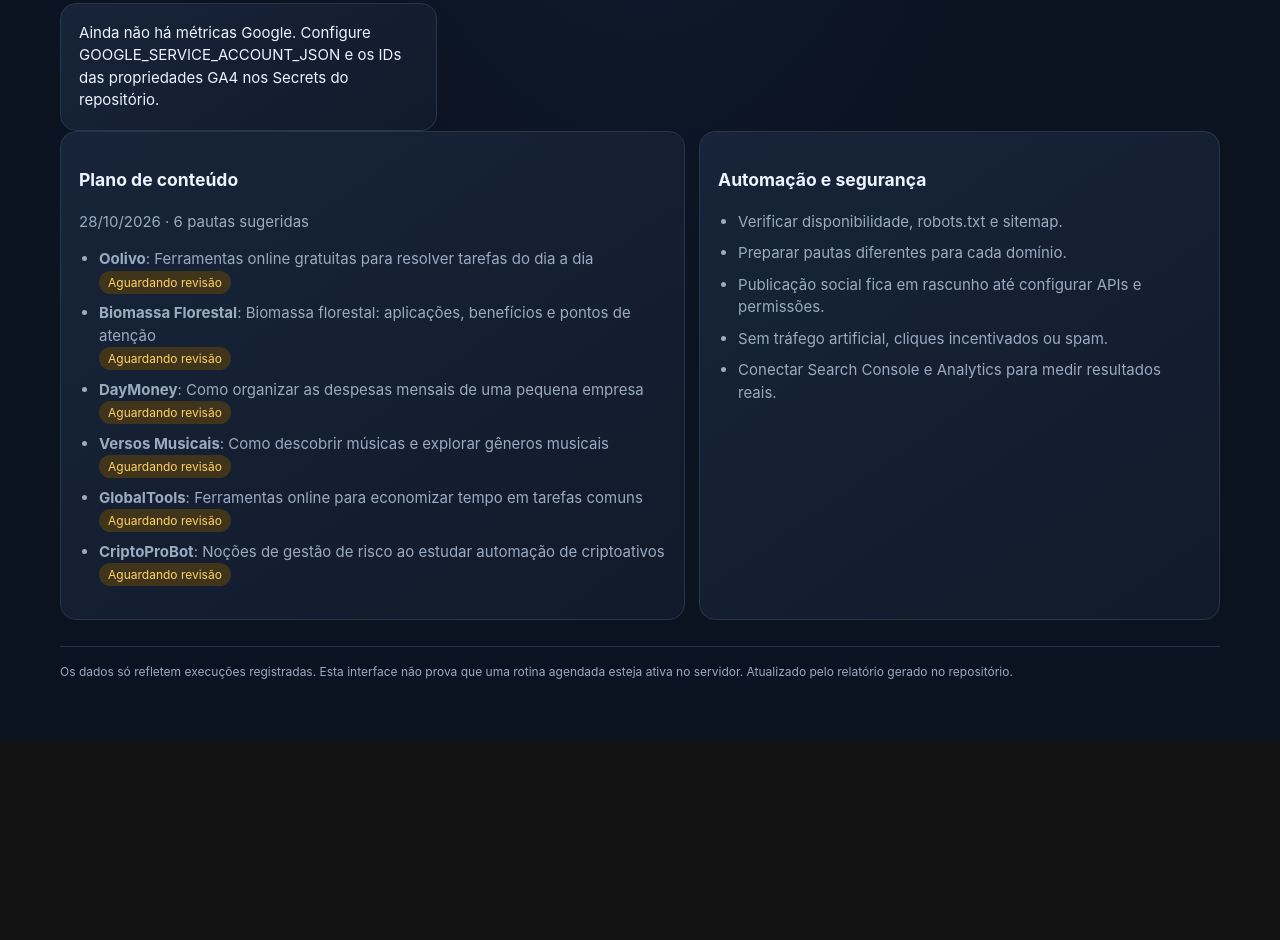
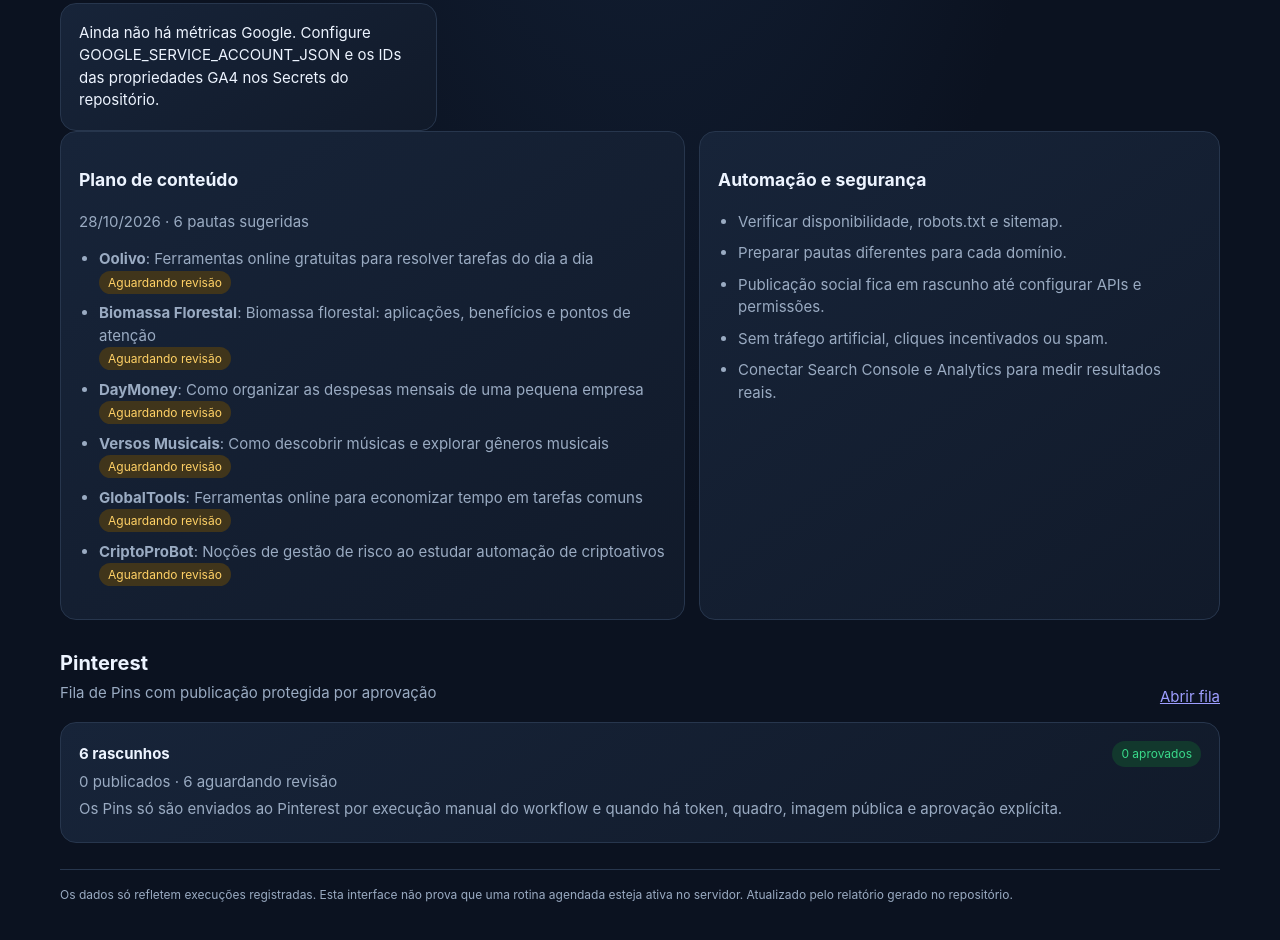
Before and after one commit to TFERRE21/divulga-odesistes, a website: page index.html in a window 1280 px wide. Shown: the part 1008-1948 px from the top of the page. Before the commit the page ends 1749 px from the top, so only its background shows below. Drawn offline with Linux system fonts and the light colour scheme; no server answers.

Commit message:
feat: show Pinterest approval queue in dashboard

```diff
--- a/index.html
+++ b/index.html
@@ -17,7 +17,7 @@ main{max-width:1200px;margin:auto;padding:32px 20px 60px}.top{display:flex;justi
 <section id="sites" class="sites"><div class="card">Carregando cadastro dos sites…</div></section><div id="error" class="error hidden"></div>
 <div class="section-head"><div><h2>Fila de divulgação</h2><p>Pautas sugeridas para análise antes de publicar</p></div></div>
 <div class="section-head"><div><h2>Resultados do Google</h2><p>Search Console e Analytics · últimos 28 dias consolidados</p></div><span id="google-status" class="pill warn">Aguardando integração</span></div><section id="google-metrics" class="sites"><div class="card">As métricas aparecerão após configurar as credenciais autorizadas do Google.</div></section><section class="lower"><div class="card"><h3>Plano de conteúdo</h3><div id="plan">Carregando sugestões…</div></div><div class="card"><h3>Automação e segurança</h3><ul class="list"><li>Verificar disponibilidade, robots.txt e sitemap.</li><li>Preparar pautas diferentes para cada domínio.</li><li>Publicação social fica em rascunho até configurar APIs e permissões.</li><li>Sem tráfego artificial, cliques incentivados ou spam.</li><li>Conectar Search Console e Analytics para medir resultados reais.</li></ul></div></section>
-<div class="footer">Os dados só refletem execuções registradas. Esta interface não prova que uma rotina agendada esteja ativa no servidor. Atualizado pelo relatório gerado no repositório.</div>
+<div class="section-head"><div><h2>Pinterest</h2><p>Fila de Pins com publicação protegida por aprovação</p></div><a href="https://github.com/TFERRE21/divulga-odesistes/blob/main/data/pinterest-queue.json">Abrir fila</a></div><section id="pinterest-queue" class="card">Carregando fila do Pinterest…</section><div class="footer">Os dados só refletem execuções registradas. Esta interface não prova que uma rotina agendada esteja ativa no servidor. Atualizado pelo relatório gerado no repositório.</div>
 </main>
 <script>
 const $=id=>document.getElementById(id);
@@ -27,7 +27,7 @@ async function getJson(file){const r=await fetch(file+'?v='+Date.now(),{cache:'n
 async function load(){
  $('refresh').disabled=true;$('error').classList.add('hidden');
  try{
-  const [cfg,report,plan,google]=await Promise.all([getJson('config/sites.json'),getJson('data/latest.json').catch(()=>null),getJson('data/promotion-plan.json').catch(()=>null),getJson('data/google-metrics.json').catch(()=>null)]);
+  const [cfg,report,plan,google,pinterest]=await Promise.all([getJson('config/sites.json'),getJson('data/latest.json').catch(()=>null),getJson('data/promotion-plan.json').catch(()=>null),getJson('data/google-metrics.json').catch(()=>null),getJson('data/pinterest-queue.json').catch(()=>null)]);
   $('total').textContent=cfg.length;
   if(report){
    $('online').textContent=report.summary.online+'/'+report.summary.totalSites;
@@ -39,6 +39,8 @@ async function load(){
   $('sites').innerHTML=cfg.map(s=>{const d=rs.find(x=>x.id===s.id);return '<article class="site"><div class="site-head"><h3>'+esc(s.name)+'</h3>'+(d?pill(d.home.ok,d.home.ok?'Online':'Verificar'): '<span class="pill warn">Sem dados</span>')+'</div><a href="'+esc(s.url)+'" target="_blank" rel="noopener">'+esc(s.url)+'</a><div class="details"><div class="detail"><span>Home</span><strong>'+(d?esc(d.home.status??d.home.note):'Sem verificação')+'</strong></div><div class="detail"><span>Sitemap</span><strong>'+(d?esc(d.sitemap.status??d.sitemap.note):'Sem verificação')+'</strong></div></div><p>Temas: '+esc(s.topics.join(' · '))+'</p>'+(d?.issues?.length?'<p class="error">Atenção: '+esc(d.issues.join(', '))+'</p>':'')+'</article>'}).join('');
   $('google-status').textContent=google?.generatedAt?'Atualizado '+new Date(google.generatedAt).toLocaleString('pt-BR'):'Credenciais pendentes';
   $('google-metrics').innerHTML=google?.sites?.length?google.sites.map(g=>{const gs=g.searchConsole||{},ga=g.analytics||{};const fmt=n=>Number(n||0).toLocaleString('pt-BR');const ctr=(Number(gs.ctr||0)*100).toLocaleString('pt-BR',{maximumFractionDigits:2})+'%';return '<article class="site"><div class="site-head"><h3>'+esc(g.name)+'</h3><span class="pill '+(gs.status==='ok'?'ok':'warn')+'">'+esc(gs.status||'pendente')+'</span></div><div class="details"><div class="detail"><span>Cliques orgânicos</span><strong>'+ (gs.status==='ok'?fmt(gs.clicks):'—')+'</strong></div><div class="detail"><span>Impressões</span><strong>'+(gs.status==='ok'?fmt(gs.impressions):'—')+'</strong></div><div class="detail"><span>CTR</span><strong>'+(gs.status==='ok'?ctr:'—')+'</strong></div><div class="detail"><span>Posição média</span><strong>'+(gs.status==='ok'?Number(gs.averagePosition||0).toLocaleString('pt-BR',{maximumFractionDigits:1}):'—')+'</strong></div><div class="detail"><span>Sessões GA4</span><strong>'+(ga.status==='ok'?fmt(ga.sessions):'—')+'</strong></div><div class="detail"><span>Visualizações</span><strong>'+(ga.status==='ok'?fmt(ga.pageViews):'—')+'</strong></div></div><p>'+(gs.note?esc(gs.note):'Search Console conectado')+(ga.note?' · '+esc(ga.note):'')+'</p></article>'}).join(''):'<div class="card">Ainda não há métricas Google. Configure GOOGLE_SERVICE_ACCOUNT_JSON e os IDs das propriedades GA4 nos Secrets do repositório.</div>';
+  const pins=pinterest?.items||[];const approved=pins.filter(p=>p.status==='aprovado').length;const published=pins.filter(p=>p.status==='publicado').length;
+  $('pinterest-queue').innerHTML='<div class="site-head"><strong>'+pins.length+' rascunhos</strong><span class="pill '+(approved?'warn':'ok')+'">'+approved+' aprovados</span></div><p>'+published+' publicados · '+pins.filter(p=>p.status==='aguardando_revisao').length+' aguardando revisão</p><p>Os Pins só são enviados ao Pinterest por execução manual do workflow e quando há token, quadro, imagem pública e aprovação explícita.</p>';
   $('plan').innerHTML=plan?.items?.length?'<p>'+esc(plan.generatedAt?new Date(plan.generatedAt).toLocaleDateString('pt-BR'):'')+' · '+plan.items.length+' pautas sugeridas</p><ul class="list">'+plan.items.map(i=>'<li><strong>'+esc(i.siteName)+'</strong>: '+esc(i.suggestedTitle)+'<br><span class="pill warn">Aguardando revisão</span></li>').join('')+'</ul>':'<p>Nenhum plano gerado ainda. A rotina automática irá criar os primeiros rascunhos.</p>';
  }catch(e){$('error').textContent='Não foi possível carregar os arquivos de dados: '+e.message+' · Confira se o site está publicado com a pasta do repositório.';$('error').classList.remove('hidden')}
  finally{$('refresh').disabled=false}
```
